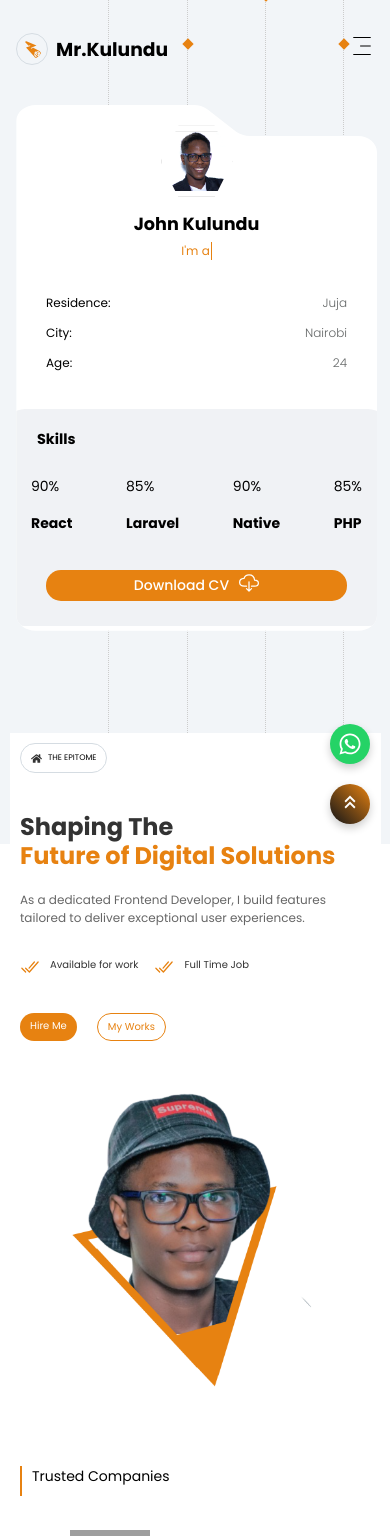
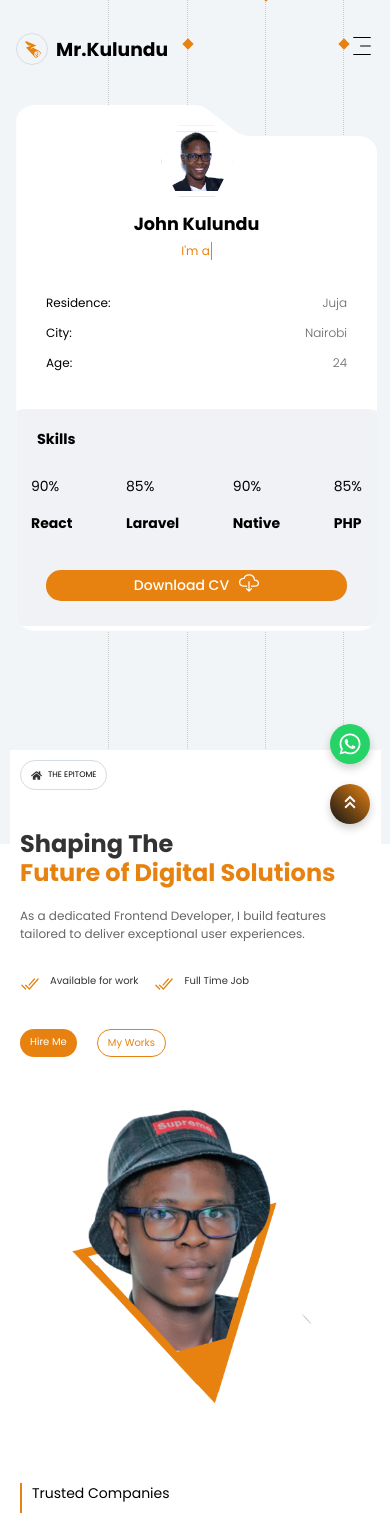
Before and after one commit to JOHNINDAKWA/johhnindakwa, a React (Create React App) app: page / in a window 390 px wide. Shown: the top 1536 px of the page. Built offline with nearby package versions, Linux system fonts and the light colour scheme; grey boxes are pictures that could not be loaded.

Commit message:
Made more changes on homepage

```diff
--- a/src/components/Main/Main.css
+++ b/src/components/Main/Main.css
@@ -55,7 +55,7 @@
     left: 0;
     max-width: 100%;
     padding: 20px;
-    top: 78%;
+    top: 82%;
   }
 
   .main-content {
@@ -71,7 +71,7 @@
 
   .main-content {
     padding: 15px;
-    top: 80%;
+    top: 82%;
   }
 
   .main-content {
```
